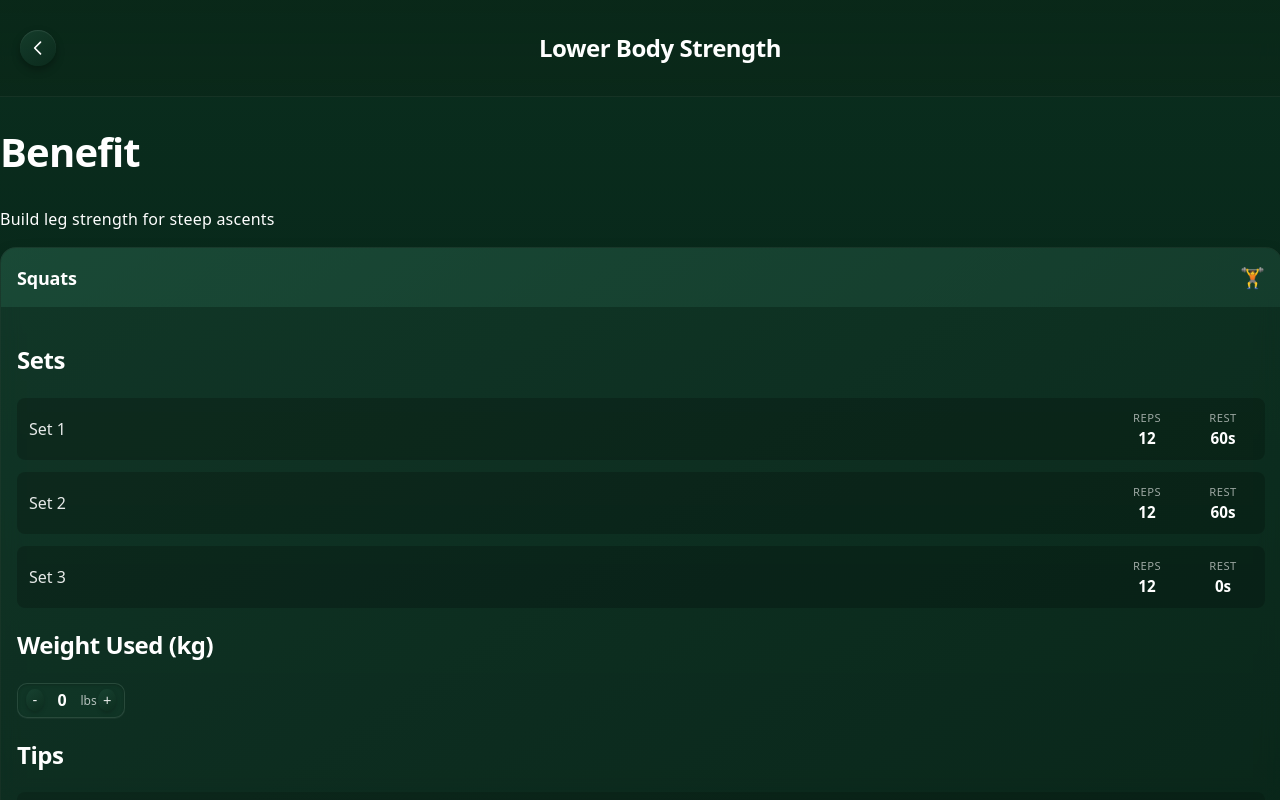
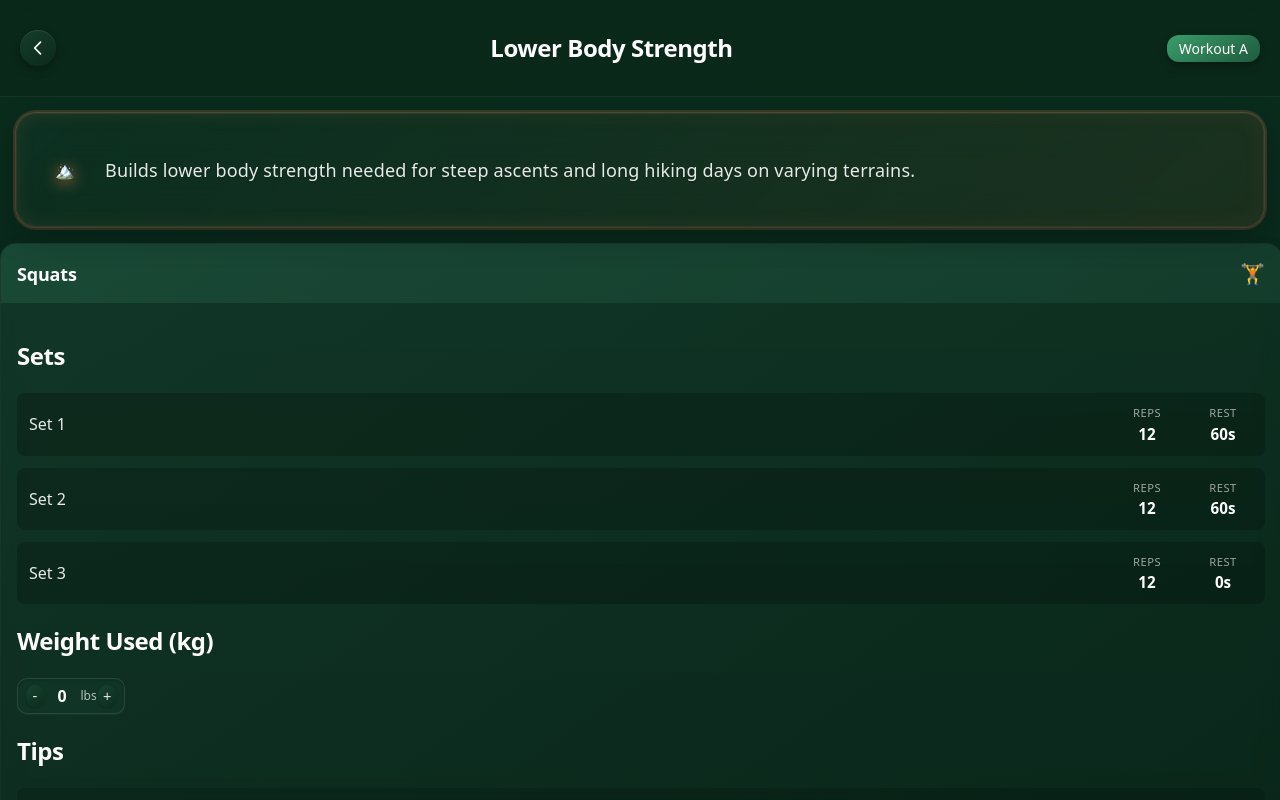
Before and after one commit to gabe-a-vazquez/kilimanjaro-app, a Next.js app: page /workouts/1 in a window 1280 px wide. Built offline with nearby package versions, Linux system fonts and the light colour scheme.

Commit message:
update styling of benefit section

```diff
--- a/app/globals.css
+++ b/app/globals.css
@@ -357,6 +357,85 @@
     margin-right: 2.5rem;
   }
 
+  .completion-badge.workout-type {
+    background: linear-gradient(145deg, #3a9d6b, #1f5a3d);
+  }
+
+  .benefit-card {
+    display: flex;
+    align-items: center;
+    padding: 1rem 1.5rem;
+    background: linear-gradient(
+      145deg,
+      rgba(26, 69, 52, 0.25),
+      rgba(12, 44, 29, 0.2)
+    );
+    margin: 1rem;
+    border-radius: 20px;
+    backdrop-filter: blur(25px);
+    -webkit-backdrop-filter: blur(25px);
+    border: 1px solid rgba(255, 127, 80, 0.15);
+    box-shadow: 0 10px 30px rgba(0, 0, 0, 0.25),
+      0 0 0 1px rgba(255, 255, 255, 0.1), 0 0 0 3px rgba(255, 127, 80, 0.2),
+      inset 0 0 20px rgba(255, 127, 80, 0.1);
+    position: relative;
+    z-index: 1;
+    overflow: hidden;
+    min-height: 80px;
+  }
+
+  .benefit-card::before {
+    content: "";
+    position: absolute;
+    inset: -2px;
+    background: linear-gradient(
+      135deg,
+      rgba(255, 127, 80, 0) 0%,
+      rgba(255, 127, 80, 0.2) 100%
+    );
+    border-radius: 24px;
+    z-index: -1;
+    opacity: 0.5;
+    filter: blur(5px);
+    animation: glow-pulse 3s infinite alternate;
+  }
+
+  @keyframes glow-pulse {
+    0% {
+      opacity: 0.3;
+      filter: blur(5px);
+    }
+    100% {
+      opacity: 0.7;
+      filter: blur(10px);
+    }
+  }
+
+  .benefit-icon {
+    width: 3rem;
+    height: 3rem;
+    min-width: 3rem;
+    display: flex;
+    align-items: center;
+    justify-content: center;
+    margin-right: 1rem;
+    color: var(--sunrise-orange);
+    filter: drop-shadow(0 2px 8px rgba(255, 127, 80, 0.8));
+    position: relative;
+    z-index: 2;
+  }
+
+  .benefit-text {
+    color: rgba(255, 255, 255, 0.9);
+    font-size: 1.125rem;
+    line-height: 1.5;
+    font-weight: 400;
+    letter-spacing: 0.01em;
+    text-shadow: 0 1px 2px rgba(0, 0, 0, 0.2);
+    position: relative;
+    z-index: 2;
+  }
+
   .app-layout {
     width: 100%;
     height: 100%;
--- a/app/workouts/[id]/page.tsx
+++ b/app/workouts/[id]/page.tsx
@@ -15,7 +15,8 @@ const workoutData = {
   id: "1",
   name: "Lower Body Strength",
   type: "Workout A",
-  benefit: "Build leg strength for steep ascents",
+  benefit:
+    "Builds lower body strength needed for steep ascents and long hiking days on varying terrains.",
   exercises: [
     {
       id: "ex1",
@@ -75,11 +76,18 @@ export default function WorkoutPage() {
           showBackButton
           onBackClick={handleBack}
           isFlushWithTop={true}
+          rightElement={
+            <div className="completion-badge workout-type">
+              {workoutData.type}
+            </div>
+          }
         />
 
-        <div className="p-4 pt-6">
-          <h2 className="text-lg font-medium text-green-200 mb-1">Benefit</h2>
-          <p className="text-white">{workoutData.benefit}</p>
+        <div className="px-4 pt-6">
+          <div className="benefit-card">
+            <div className="benefit-icon">🏔️</div>
+            <div className="benefit-text">{workoutData.benefit}</div>
+          </div>
         </div>
 
         <div className="space-y-6 px-4">
```
